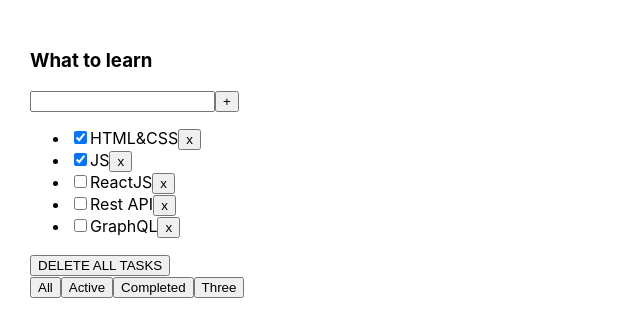
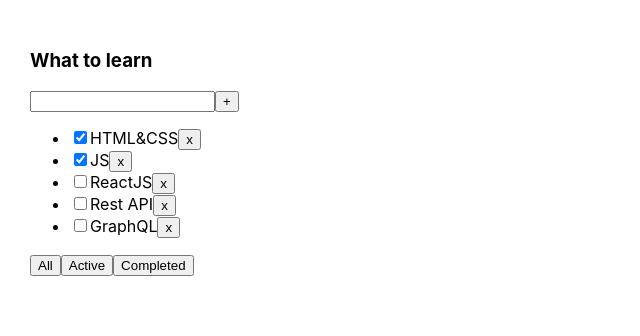
Before and after one commit to AnnaRalew/opt-components, a React (Create React App) app: page / in a window 1280 px wide. Shown: the top 336 px of the page, without its empty margins (0-640 px from the left). Built offline with nearby package versions, Linux system fonts and the light colour scheme.

Commit message:
Add useRef to input

```diff
--- a/package.json
+++ b/package.json
@@ -10,6 +10,7 @@
     "@types/node": "^16.7.13",
     "@types/react": "^18.0.0",
     "@types/react-dom": "^18.0.0",
+    "@types/uuid": "^9.0.8",
     "react": "^18.3.1",
     "react-dom": "^18.3.1",
     "react-scripts": "5.0.1",
--- a/src/App.tsx
+++ b/src/App.tsx
@@ -1,25 +1,46 @@
 import React, {useState} from 'react';
 import './App.css';
 import {Todolist} from "./components/Todolist";
+import {v1} from "uuid";
 
+
+
+export type FilterValuesType = "all" | "active" | "completed";
 
 function App() {
 
     let [tasks, setTasks] = useState([
-                                         {id: 1, title: "HTML&CSS", isDone: true},
-                                         {id: 2, title: "JS", isDone: true},
-                                         {id: 3, title: "ReactJS", isDone: false},
-                                         {id: 4, title: "Rest API", isDone: false},
-                                         {id: 5, title: "GraphQL", isDone: false},
+                                         { id: v1(), title: "HTML&CSS", isDone: true },
+                                         { id: v1(), title: "JS", isDone: true },
+                                         { id: v1(), title: "ReactJS", isDone: false },
+                                         { id: v1(), title: "Rest API", isDone: false },
+                                         { id: v1(), title: "GraphQL", isDone: false },
                                      ]);
 
-    function removeTask(id: number) {
+    function removeTask(id: string) {
         let filteredTasks = tasks.filter(t => t.id != id);
         setTasks(filteredTasks);
     }
 
-    function deleteAllTasks() {
-        setTasks([])
+    function addTask(title: string) {
+        let task = { id: v1(), title: title, isDone: false };
+        let newTasks = [task, ...tasks];
+        setTasks(newTasks);
+    }
+
+    let [filter, setFilter] = useState<FilterValuesType>("all");
+
+    let tasksForTodolist = tasks;
+
+    if (filter === "active") {
+        tasksForTodolist = tasks.filter(t => t.isDone === false);
+    }
+    if (filter === "completed") {
+        tasksForTodolist = tasks.filter(t => t.isDone === true);
+    }
+
+    function changeFilter(value: FilterValuesType) {
+        setFilter(value);
     }
 
 
@@ -27,10 +48,10 @@
     return (
         <div className="App">
             <Todolist title="What to learn"
-                      tasks={tasks}
+                      tasks={tasksForTodolist}
                       removeTask={removeTask}
-                      deleteAllTasks={deleteAllTasks}
-            />
+                      changeFilter={changeFilter}
+                      addTask={addTask} />
         </div>
     );
 }
@@ -38,11 +59,50 @@
 export default App;
 
 
+
+
+// -------------------------------------------------------------------------------
+
+// function App() {
+//
+//     let [tasks, setTasks] = useState([
+//                                          {id: 1, title: "HTML&CSS", isDone: true},
+//                                          {id: 2, title: "JS", isDone: true},
+//                                          {id: 3, title: "ReactJS", isDone: false},
+//                                          {id: 4, title: "Rest API", isDone: false},
+//                                          {id: 5, title: "GraphQL", isDone: false},
+//                                      ]);
+//
+//     function removeTask(id: number) {
+//         let filteredTasks = tasks.filter(t => t.id != id);
+//         setTasks(filteredTasks);
+//     }
+//
+//     function deleteAllTasks() {
+//         setTasks([])
+//     }
+//
+//
+//
+//     return (
+//         <div className="App">
+//             <Todolist1 title="What to learn"
+//                        tasks={tasks}
+//                        removeTask={removeTask}
+//                        deleteAllTasks={deleteAllTasks}
+//             />
+//         </div>
+//     );
+// }
+//
+// export default App;
+
+
 //-------------------------------------------------------------------------
 
 // import React, {useState} from 'react';
 // import './App.css';
-// import {Todolist} from './Todolist';
+// import {Todolist1} from './Todolist1';
 //
 //
 // export type FilterValuesType = "all" | "active" | "completed" | "three";
@@ -83,7 +143,7 @@
 //
 //     return (
 //         <div className="App">
-//             <Todolist
+//             <Todolist1
 //                 title="What to learn"
 //                 tasks={tasks}
 //                 removeTask={removeTask}
--- a/src/components/Todolist.tsx
+++ b/src/components/Todolist.tsx
@@ -1,10 +1,8 @@
-import React, {useState} from 'react';
-
-export type FilterValuesType = "all" | "active" | "completed" | "three";
-
+import React, {ChangeEvent, KeyboardEvent, useRef, useState} from 'react';
+import {FilterValuesType} from '../App';
 
 type TaskType = {
-    id: number
+    id: string
     title: string
     isDone: boolean
 }
@@ -12,60 +10,73 @@
 type PropsType = {
     title: string
     tasks: Array<TaskType>
-    removeTask: (taskId: number) => void
-    deleteAllTasks: () => void
+    removeTask: (taskId: string) => void
+    changeFilter: (value: FilterValuesType) => void
+    addTask: (title: string) => void
 }
 
 export function Todolist(props: PropsType) {
+    // let [title, setTitle] = useState("")
+    const onchangeInputRef = useRef<HTMLInputElement>(null)
 
-    let [filter, setFilter] = useState<FilterValuesType>("all");
-
-    let tasksForTodolist = props.tasks;
-
-    if (filter === "active") {
-        tasksForTodolist = props.tasks.filter(t => t.isDone === false);
+    const setOnchangeInputRefValueToNull = () => {
+        if(onchangeInputRef.current) {
+            onchangeInputRef.current.value =""
+        }
     }
-    if (filter === "completed") {
-        tasksForTodolist = props.tasks.filter(t => t.isDone === true);
-    }
-    if(filter === "three") {
-        tasksForTodolist = props.tasks.filter((task, index ) => index < 3)
+    const addTask = () => {
+        onchangeInputRef.current &&
+        props.addTask(onchangeInputRef.current.value);
+        setOnchangeInputRefValueToNull()
+        // setTitle("");
     }
 
-    function changeFilter(value: FilterValuesType) {
-        setFilter(value);
+    const onChangeHandler = (e: ChangeEvent<HTMLInputElement>) => {
+        // setTitle(e.currentTarget.value)
+        setOnchangeInputRefValueToNull()
+
     }
+
+
+    const onKeyPressHandler = (e: KeyboardEvent<HTMLInputElement>) => {
+        if (e.key === 'Enter') {
+            addTask();
+        }
+    }
+
+    const onAllClickHandler = () => props.changeFilter("all");
+    const onActiveClickHandler = () => props.changeFilter("active");
+    const onCompletedClickHandler = () => props.changeFilter("completed");
+
     return <div>
         <h3>{props.title}</h3>
         <div>
-            <input/>
-            <button>+</button>
+            <input
+                // value={onchangeInputRef.current.value}
+                // onChange={onChangeHandler}
+                ref={onchangeInputRef}
+                onKeyPress={onKeyPressHandler}
+            />
+            <button onClick={addTask}>+</button>
         </div>
         <ul>
             {
-                tasksForTodolist.map(t => <li key={t.id}>
-                    <input type="checkbox" checked={t.isDone}/>
-                    <span>{t.title}</span>
-                    <button onClick={ () => { props.removeTask(t.id) } }>x</button>
-                </li>)
+                props.tasks.map(t => {
+
+                    const onClickHandler = () => props.removeTask(t.id)
+
+                    return <li key={t.id}>
+                        <input type="checkbox" checked={t.isDone}/>
+                        <span>{t.title}</span>
+                        <button onClick={onClickHandler}>x</button>
+                    </li>
+                })
             }
         </ul>
         <div>
-            <button onClick={()=>props.deleteAllTasks()} > DELETE ALL TASKS </button>
-        </div>
-        <div>
-            <button onClick={ () => { changeFilter("all") } }>
-                All
-            </button>
-            <button onClick={ () => { changeFilter("active") } }>
-                Active
-            </button>
-            <button onClick={ () => { changeFilter("completed") } }>
-                Completed
-            </button>
-            <button onClick={ () => { changeFilter("three") } }>
-                Three
-            </button>
+            <button onClick={onAllClickHandler}>All</button>
+            <button onClick={onActiveClickHandler}>Active</button>
+            <button onClick={onCompletedClickHandler}>Completed</button>
         </div>
     </div>
 }
@@ -86,21 +97,13 @@
 
 
 
-
-
-
-
-
-
-
-
-//------------------------------------------------------------------------------------------------
-
-// import React, {useState} from 'react';
+//----------------------------------------------------------------------------------
+// import React, {ChangeEvent, KeyboardEvent, useRef, useState} from 'react';
 // import {FilterValuesType} from './App';
+// import {useAutoAnimate} from "@formkit/auto-animate/react";
 //
 // type TaskType = {
-//     id: number
+//     id: string
 //     title: string
 //     isDone: boolean
 // }
@@ -108,60 +111,71 @@
 // type PropsType = {
 //     title: string
 //     tasks: Array<TaskType>
-//     removeTask: (taskId: number) => void
-//     //changeFilter: (value: FilterValuesType) => void
-//     deleteAllTasks:()=>void
+//     removeTask: (taskId: string) => void
+//     changeFilter: (value: FilterValuesType) => void
+//     addTask: (title: string) => void
+//     children?:React.ReactNode
 // }
 //
-// export function Todolist(props: PropsType) {
+// export const Todolist:React.FC<PropsType>=({children, ...props}) =>{
+//     const [listRef] = useAutoAnimate<HTMLUListElement>()
+//     let onChangeRef = useRef<HTMLInputElement>(null)
+//     //let [title, setTitle] = useState("")
 //
-//     let [filter, setFilter] = useState<FilterValuesType>("all");
-//
-//     let tasksForTodolist = props.tasks;
-//
-//     if (filter === "three") {
-//         tasksForTodolist = props.tasks.filter(t => t.id<4);
-//     }
-//     if (filter === "active") {
-//         tasksForTodolist = props.tasks.filter(t => t.isDone === false);
-//     }
-//     if (filter === "completed") {
-//         tasksForTodolist = props.tasks.filter(t => t.isDone === true);
+//     const addTask = () => {
+//         // props.addTask(title);
+//         // setTitle("");
+//         if (onChangeRef.current) {
+//             props.addTask(onChangeRef.current.value)
+//             onChangeRef.current.value = ''
+//         }
 //     }
 //
-//     function changeFilter(value: FilterValuesType) {
-//         setFilter(value);
+//     // const onChangeHandler = (e: ChangeEvent<HTMLInputElement>) => {
+//     //     setTitle(e.currentTarget.value)
+//     // }
+//
+//
+//     const onKeyPressHandler = (e: KeyboardEvent<HTMLInputElement>) => {
+//         if (e.key === 'Enter') {
+//             addTask();
+//         }
 //     }
+//
+//     const onAllClickHandler = () => props.changeFilter("all");
+//     const onActiveClickHandler = () => props.changeFilter("active");
+//     const onCompletedClickHandler = () => props.changeFilter("completed");
 //
 //     return <div>
 //         <h3>{props.title}</h3>
 //         <div>
-//             <input/>
-//             <button>+</button>
+//             <input
+//                 //value={title}
+//                 // onChange={ onChangeHandler }
+//                 ref={onChangeRef}
+//                 onKeyPress={onKeyPressHandler}
+//             />
+//             <button onClick={addTask}>+</button>
 //         </div>
-//         <ul>
+//         <ul ref={listRef}>
 //             {
-//                 tasksForTodolist.map(t => <li key={t.id}>
-//                     <input type="checkbox" checked={t.isDone}/>
-//                     <span>{t.title}</span>
-//                     <button onClick={ () => { props.removeTask(t.id) } }>x</button>
-//                 </li>)
+//                 props.tasks.map(t => {
+//
+//                     const onClickHandler = () => props.removeTask(t.id)
+//
+//                     return <li key={t.id} >
+//                         <input type="checkbox" checked={t.isDone}/>
+//                         <span>{t.title}</span>
+//                         <button onClick={onClickHandler}>x</button>
+//                     </li>
+//                 })
 //             }
 //         </ul>
-//         <button onClick={()=>props.deleteAllTasks()}>DELETE ALL TASKS</button>
 //         <div>
-//             <button onClick={ () => { changeFilter("three") } }>
-//                 Give me the first three
-//             </button>
-//             <button onClick={ () => { changeFilter("all") } }>
-//                 All
-//             </button>
-//             <button onClick={ () => { changeFilter("active") } }>
-//                 Active
-//             </button>
-//             <button onClick={ () => { changeFilter("completed") } }>
-//                 Completed
-//             </button>
+//             <button onClick={onAllClickHandler}>All</button>
+//             <button onClick={onActiveClickHandler}>Active</button>
+//             <button onClick={onCompletedClickHandler}>Completed</button>
 //         </div>
+//         {children}
 //     </div>
 // }
--- /dev/null
+++ b/src/components/Todolist1.tsx
@@ -0,0 +1,167 @@
+import React, {useState} from 'react';
+
+export type FilterValuesType = "all" | "active" | "completed" | "three";
+
+
+type TaskType = {
+    id: number
+    title: string
+    isDone: boolean
+}
+
+type PropsType = {
+    title: string
+    tasks: Array<TaskType>
+    removeTask: (taskId: number) => void
+    deleteAllTasks: () => void
+}
+
+export function Todolist1(props: PropsType) {
+
+    let [filter, setFilter] = useState<FilterValuesType>("all");
+
+    let tasksForTodolist = props.tasks;
+
+    if (filter === "active") {
+        tasksForTodolist = props.tasks.filter(t => t.isDone === false);
+    }
+    if (filter === "completed") {
+        tasksForTodolist = props.tasks.filter(t => t.isDone === true);
+    }
+    if(filter === "three") {
+        tasksForTodolist = props.tasks.filter((task, index ) => index < 3)
+    }
+
+    function changeFilter(value: FilterValuesType) {
+        setFilter(value);
+    }
+    return <div>
+        <h3>{props.title}</h3>
+        <div>
+            <input/>
+            <button>+</button>
+        </div>
+        <ul>
+            {
+                tasksForTodolist.map(t => <li key={t.id}>
+                    <input type="checkbox" checked={t.isDone}/>
+                    <span>{t.title}</span>
+                    <button onClick={ () => { props.removeTask(t.id) } }>x</button>
+                </li>)
+            }
+        </ul>
+        <div>
+            <button onClick={()=>props.deleteAllTasks()} > DELETE ALL TASKS </button>
+        </div>
+        <div>
+            <button onClick={ () => { changeFilter("all") } }>
+                All
+            </button>
+            <button onClick={ () => { changeFilter("active") } }>
+                Active
+            </button>
+            <button onClick={ () => { changeFilter("completed") } }>
+                Completed
+            </button>
+            <button onClick={ () => { changeFilter("three") } }>
+                Three
+            </button>
+        </div>
+    </div>
+}
+
+
+
+
+
+
+
+
+
+
+
+
+
+
+
+
+
+
+
+
+
+
+
+
+
+//------------------------------------------------------------------------------------------------
+
+// import React, {useState} from 'react';
+// import {FilterValuesType} from './App';
+//
+// type TaskType = {
+//     id: number
+//     title: string
+//     isDone: boolean
+// }
+//
+// type PropsType = {
+//     title: string
+//     tasks: Array<TaskType>
+//     removeTask: (taskId: number) => void
+//     //changeFilter: (value: FilterValuesType) => void
+//     deleteAllTasks:()=>void
+// }
+//
+// export function Todolist1(props: PropsType) {
+//
+//     let [filter, setFilter] = useState<FilterValuesType>("all");
+//
+//     let tasksForTodolist = props.tasks;
+//
+//     if (filter === "three") {
+//         tasksForTodolist = props.tasks.filter(t => t.id<4);
+//     }
+//     if (filter === "active") {
+//         tasksForTodolist = props.tasks.filter(t => t.isDone === false);
+//     }
+//     if (filter === "completed") {
+//         tasksForTodolist = props.tasks.filter(t => t.isDone === true);
+//     }
+//
+//     function changeFilter(value: FilterValuesType) {
+//         setFilter(value);
+//     }
+//
+//     return <div>
+//         <h3>{props.title}</h3>
+//         <div>
+//             <input/>
+//             <button>+</button>
+//         </div>
+//         <ul>
+//             {
+//                 tasksForTodolist.map(t => <li key={t.id}>
+//                     <input type="checkbox" checked={t.isDone}/>
+//                     <span>{t.title}</span>
+//                     <button onClick={ () => { props.removeTask(t.id) } }>x</button>
+//                 </li>)
+//             }
+//         </ul>
+//         <button onClick={()=>props.deleteAllTasks()}>DELETE ALL TASKS</button>
+//         <div>
+//             <button onClick={ () => { changeFilter("three") } }>
+//                 Give me the first three
+//             </button>
+//             <button onClick={ () => { changeFilter("all") } }>
+//                 All
+//             </button>
+//             <button onClick={ () => { changeFilter("active") } }>
+//                 Active
+//             </button>
+//             <button onClick={ () => { changeFilter("completed") } }>
+//                 Completed
+//             </button>
+//         </div>
+//     </div>
+// }
```
Also changed, not shown: 1 other file (tests, documents, lock files or other folders).
